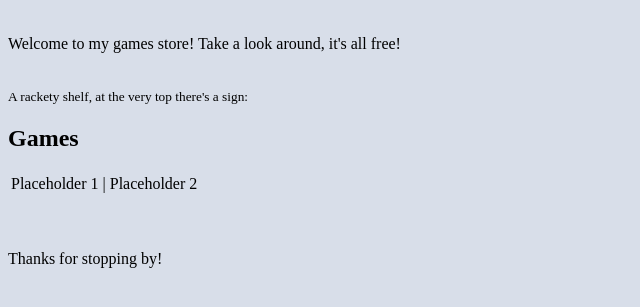
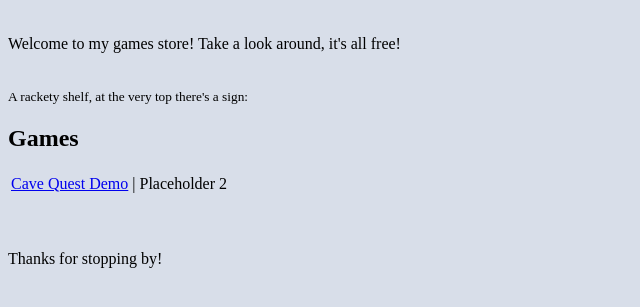
Before and after one commit to fnurk/fnurk.github.io, a plain HTML site: page index.html in a window 1280 px wide. Shown: the part 105-412 px from the top of the page, without its empty margins (0-640 px from the left). Drawn offline with Linux system fonts and the light colour scheme.

Commit message:
adds cave quest demo

```diff
--- a/index.html
+++ b/index.html
@@ -10,7 +10,7 @@
 		<h2>Games</h2>
 		<table>
 			<tr>
-				<td>Placeholder 1</td>
+				<td><a href="https://fnurk.itch.io/cavequestdemo">Cave Quest Demo</a></td>
 				<td>|</td>
 				<td>Placeholder 2</td>
 			</tr>
```
